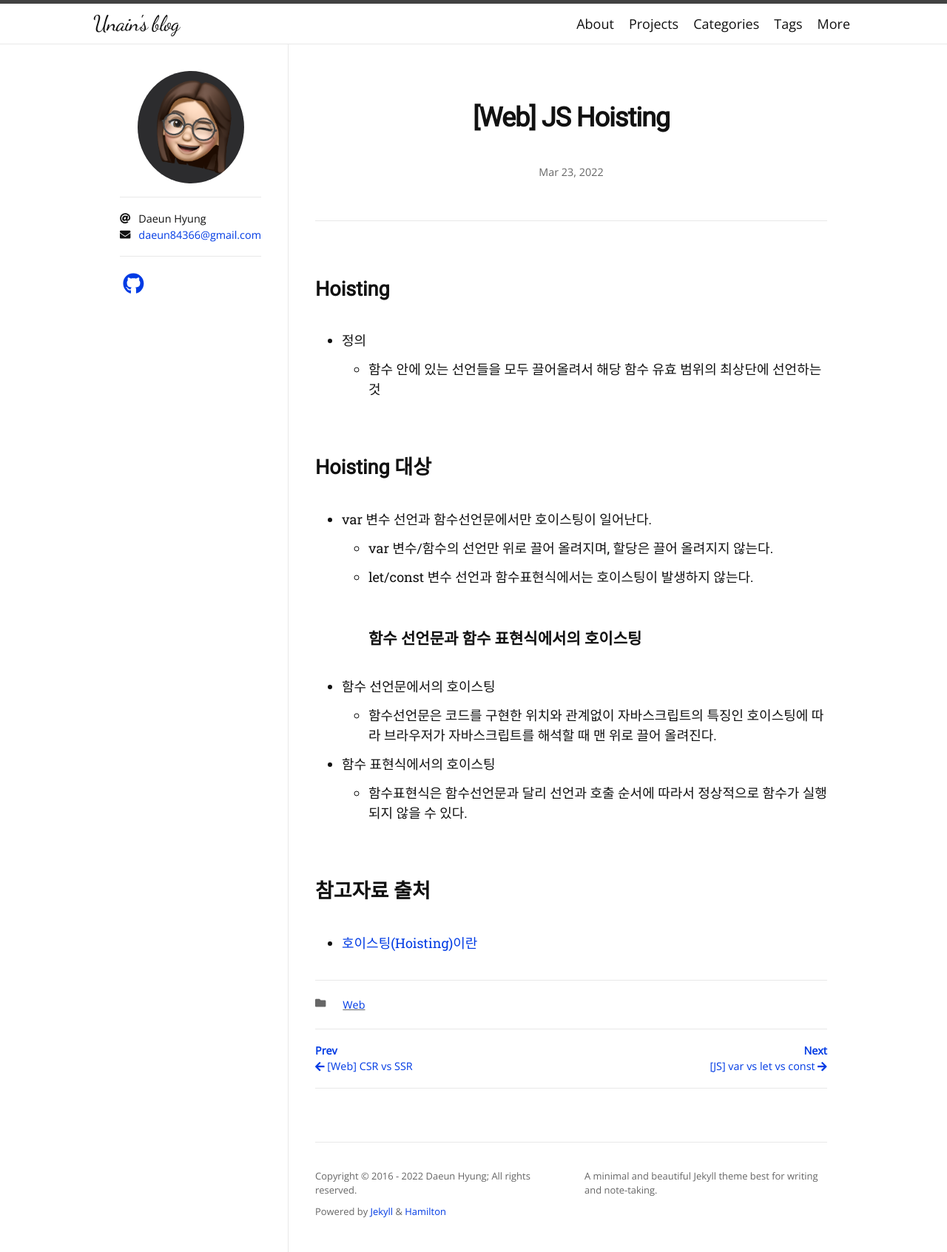
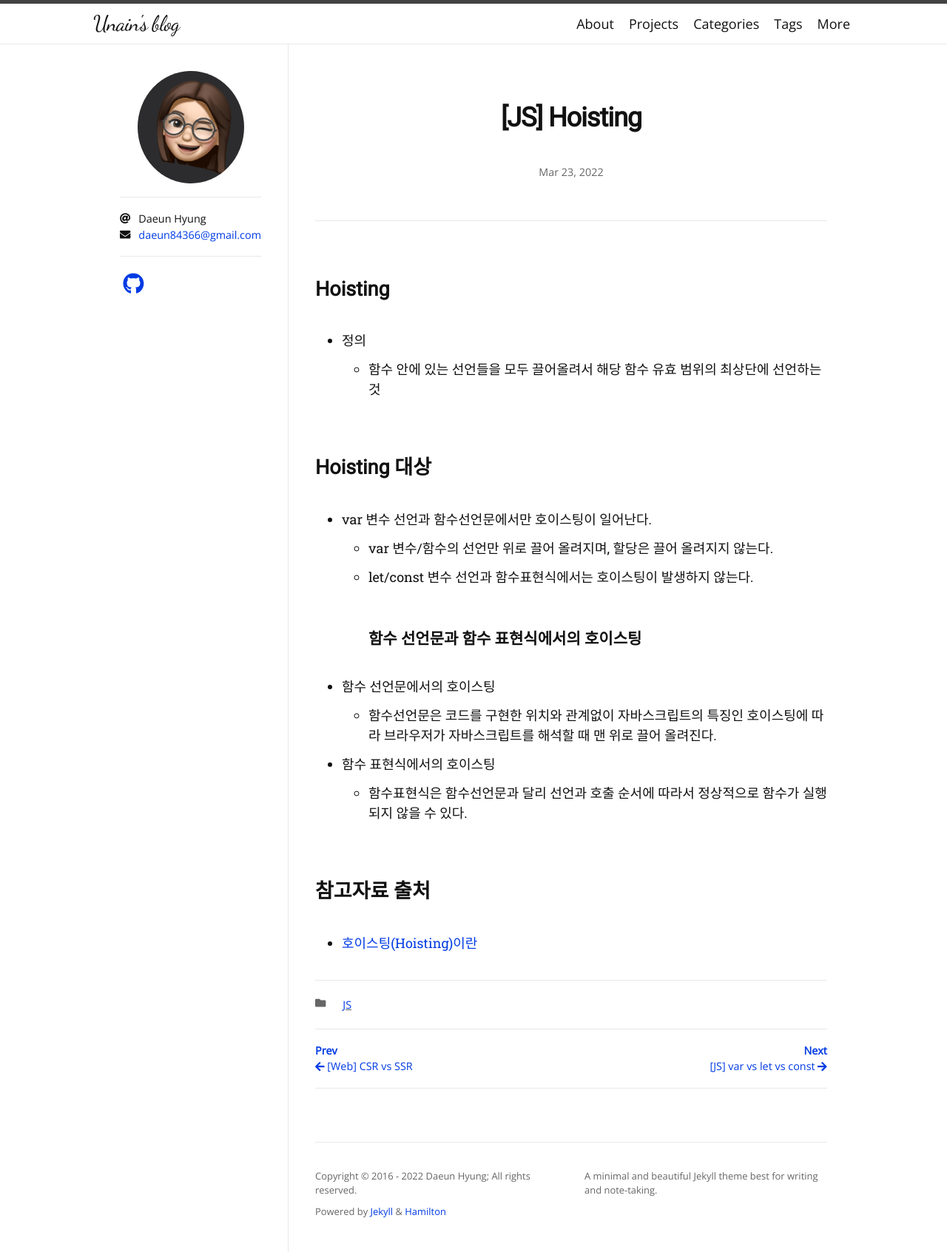
Before and after one commit to unain-dev/unain-dev.github.io, a Jekyll site: the page built from _posts/2022-03-23-web-jshoisting.md, in a window 1280 px wide. Shown: the whole page at 74% size. Built offline with Jekyll 4.4.1, drawn with Linux system fonts in a browser that asks for light colours; nearby versions of some CDN libraries; some web fonts are replaced.

Commit message:
Update 2022-03-23-web-jshoisting.md

```diff
--- a/_posts/2022-03-23-web-jshoisting.md
+++ b/_posts/2022-03-23-web-jshoisting.md
@@ -1,8 +1,8 @@
 ---
 layout: post
-title: "[Web] JS Hoisting"
+title: "[JS] Hoisting"
 # date: 2021-12-10 12:34:43 +0900
-categories: Web
+categories: JS
 ---
 
 ## Hoisting
```
